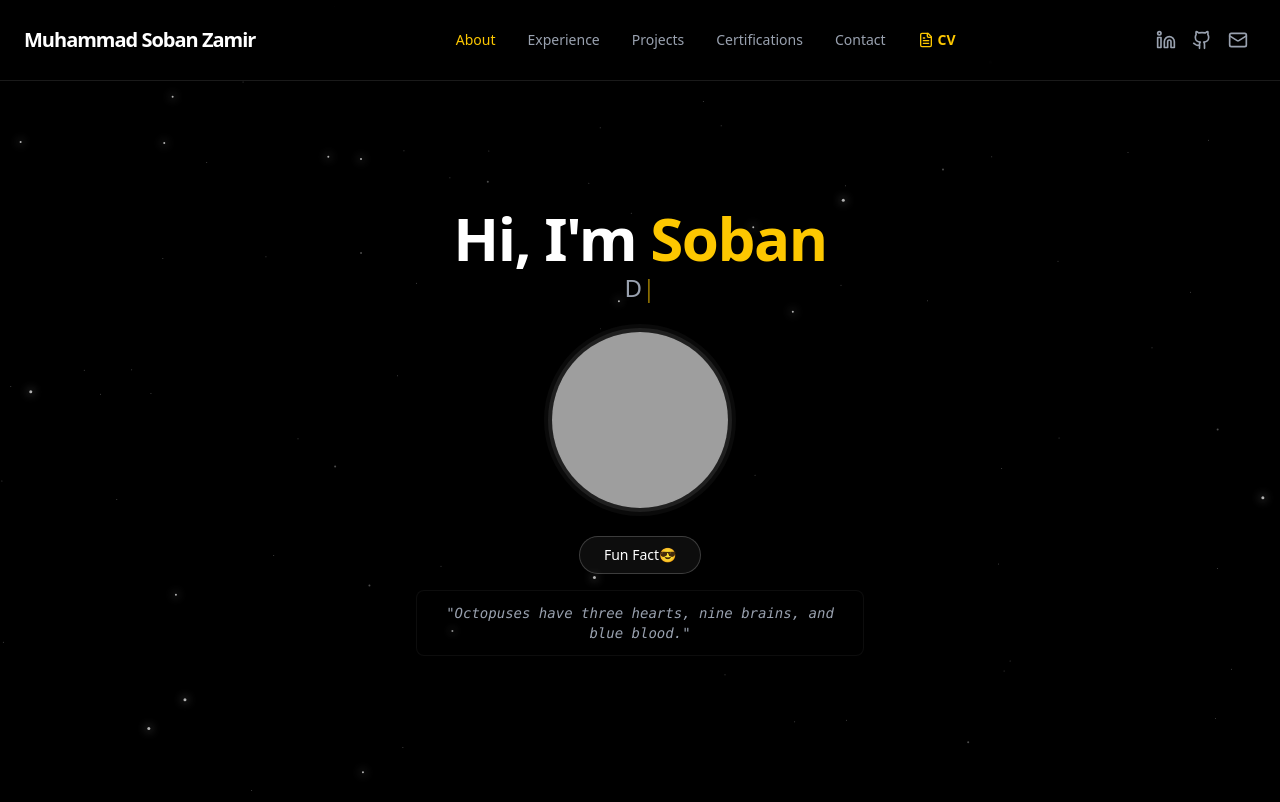
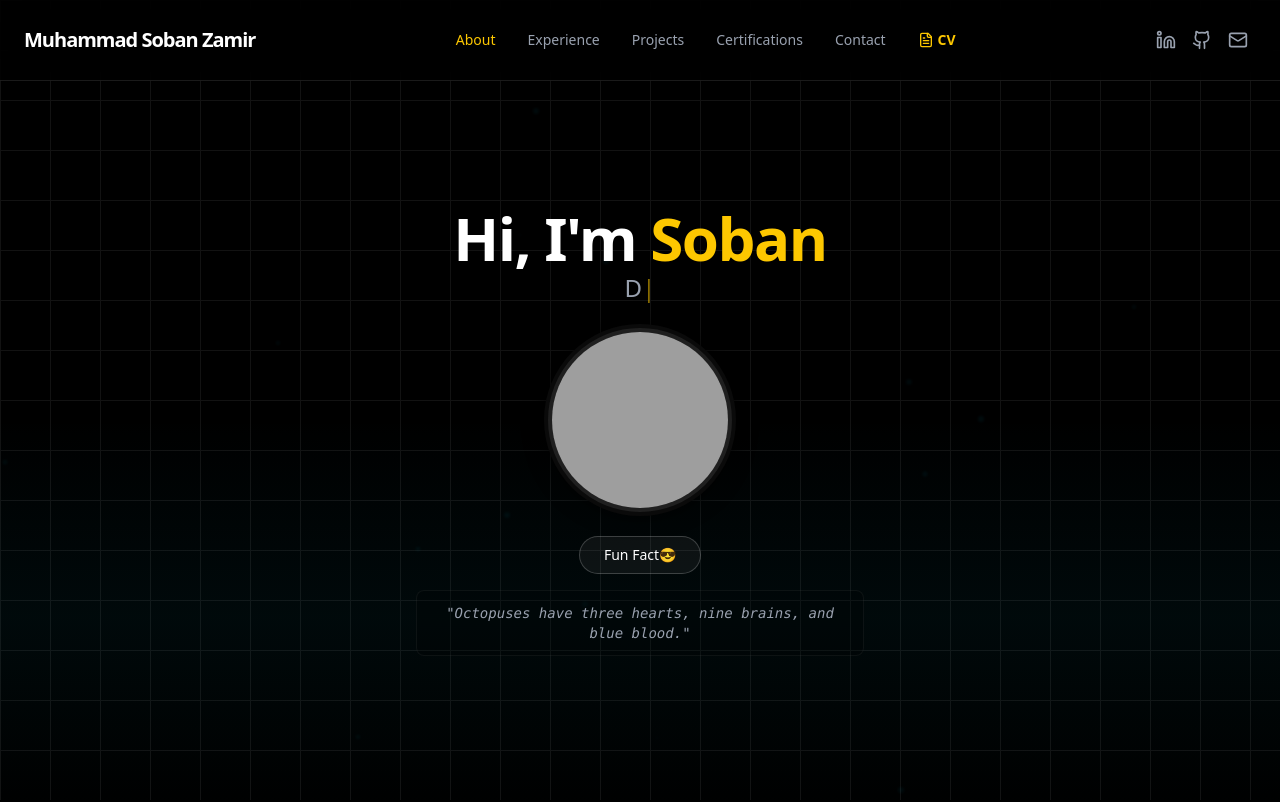
Before and after one commit to soban-zamir/soban-zamir.github.io, a React (Vite) app: page / in a window 1280 px wide. Shown: the top 802 px of the page. Built offline with nearby package versions, Linux system fonts and the light colour scheme; grey boxes are pictures that could not be loaded.

Commit message:
Update App.tsx

```diff
--- a/src/App.tsx
+++ b/src/App.tsx
@@ -184,51 +184,69 @@ const GlassCard = ({ children, className = "" }: { children: React.ReactNode, cl
 
 const TITLES = ["Electrical Engineer", "Researcher", "Deep Learning Practitioner"];
 
-const StarryBackground = () => {
-  const starsCount = 80; // Fewer stars makes it look cleaner and more "fine"
 
+const AnimatedMesh = () => {
   return (
-    <div className="fixed inset-0 pointer-events-none overflow-hidden z-0 bg-[#000000]">
-      {[...Array(starsCount)].map((_, i) => {
-        // Variable sizes: Some are 1px, 2px, and a few are 3px (the "bright" ones)
-        const sizeRand = Math.random();
-        const size = sizeRand > 0.9 ? '3px' : sizeRand > 0.6 ? '2px' : '1px';
-        const isBright = sizeRand > 0.8;
+    <div className="fixed inset-0 pointer-events-none overflow-hidden z-0 bg-black">
+      {/* 1. The Thin Static Grid */}
+      <div
+        className="absolute inset-0 opacity-[0.07]"
+        style={{
+          backgroundImage: `
+            linear-gradient(to right, #ffffff 1px, transparent 1px),
+            linear-gradient(to bottom, #ffffff 1px, transparent 1px)
+          `,
+          backgroundSize: '50px 50px'
+        }}
+      />
 
-        return (
+      {/* 2. The Moving "Scanner" Beam */}
+      <motion.div
+        className="absolute inset-0"
+        style={{
+          background: 'linear-gradient(to bottom, transparent, rgba(6, 182, 212, 0.05), transparent)',
+          height: '50%',
+          width: '100%',
+        }}
+        animate={{
+          y: ['-100%', '200%'],
+        }}
+        transition={{
+          duration: 10,
+          repeat: Infinity,
+          ease: "linear"
+        }}
+      />
+
+      {/* 3. Pulsing Intersection Points (Nodes) */}
+      <div className="absolute inset-0 flex flex-wrap justify-around items-around opacity-30">
+        {[...Array(15)].map((_, i) => (
           <motion.div
             key={i}
-            className="absolute rounded-full bg-white"
+            className="w-1 h-1 bg-cyan-500/40 rounded-full blur-[1px]"
             style={{
-              width: size,
-              height: size,
-              // Start them spread across the screen
+              position: 'absolute',
               top: `${Math.random() * 100}%`,
               left: `${Math.random() * 100}%`,
-              opacity: isBright ? 0.7 : 0.3,
-              // Add a glow to the larger stars so they don't look like dust
-              boxShadow: isBright ? '0 0 10px 1px rgba(255, 255, 255, 0.6)' : 'none',
             }}
             animate={{
-              // ANGLED MOVEMENT: Moving negative X (left) and negative Y (up)
-              // This creates the "Bottom-Right to Top-Left" drift
-              x: [0, -100],
-              y: [0, -80],
-              // Twinkle effect
-              opacity: isBright ? [0.7, 0.3, 0.7] : [0.3, 0.1, 0.3],
+              opacity: [0.1, 0.6, 0.1],
+              scale: [1, 1.5, 1],
             }}
             transition={{
-              // SLOWWW: 40 to 80 seconds for a single drift cycle
-              duration: Math.random() * 40 + 40,
+              duration: Math.random() * 3 + 2,
               repeat: Infinity,
-              ease: "linear",
+              delay: Math.random() * 5,
             }}
           />
-        );
-      })}
+        ))}
+      </div>
     </div>
   );
 };
+
+
+
 export default function App() {
   const [quote, setQuote] = useState(FUN_FACTS[0]);
   const [availableIndices, setAvailableIndices] = useState<number[]>(
@@ -347,19 +365,20 @@ export default function App() {
     }, 10);
   };
 
+
+
+
   return (
     <div className="min-h-screen bg-black text-gray-300 font-sans selection:bg-cyan-500/30 relative overflow-x-hidden">
-      <StarryBackground />
-      {/* Rest of your components... */}
 
-      {/* 2. Subtle Depth Overlay (Replaces the Grid) */}
-      <div className="fixed inset-0 pointer-events-none bg-[radial-gradient(circle_at_center,_var(--tw-gradient-stops))] from-zinc-900/10 to-[#000000]"> </div>
+      {/* The Animated Mesh background replaces the stars and the depth overlay */}
+      <AnimatedMesh />
 
       {/* Navigation */}
-      <nav className="fixed top-0 left-0 right-0 z-50 bg-[#000000]/80 backdrop-blur-md border-b border-white/10">
+      <nav className="fixed top-0 left-0 right-0 z-50 bg-black/80 backdrop-blur-md border-b border-white/10">
         <div className="max-w-7xl mx-auto px-6 h-20 flex items-center justify-between">
           <div className="text-xl font-bold tracking-tighter text-white flex items-center gap-2">
-            <span>Muhammad Soban Zamir</span>
+                <span>Muhammad Soban Zamir</span>
           </div>
 
           {/* Desktop Links */}
```
